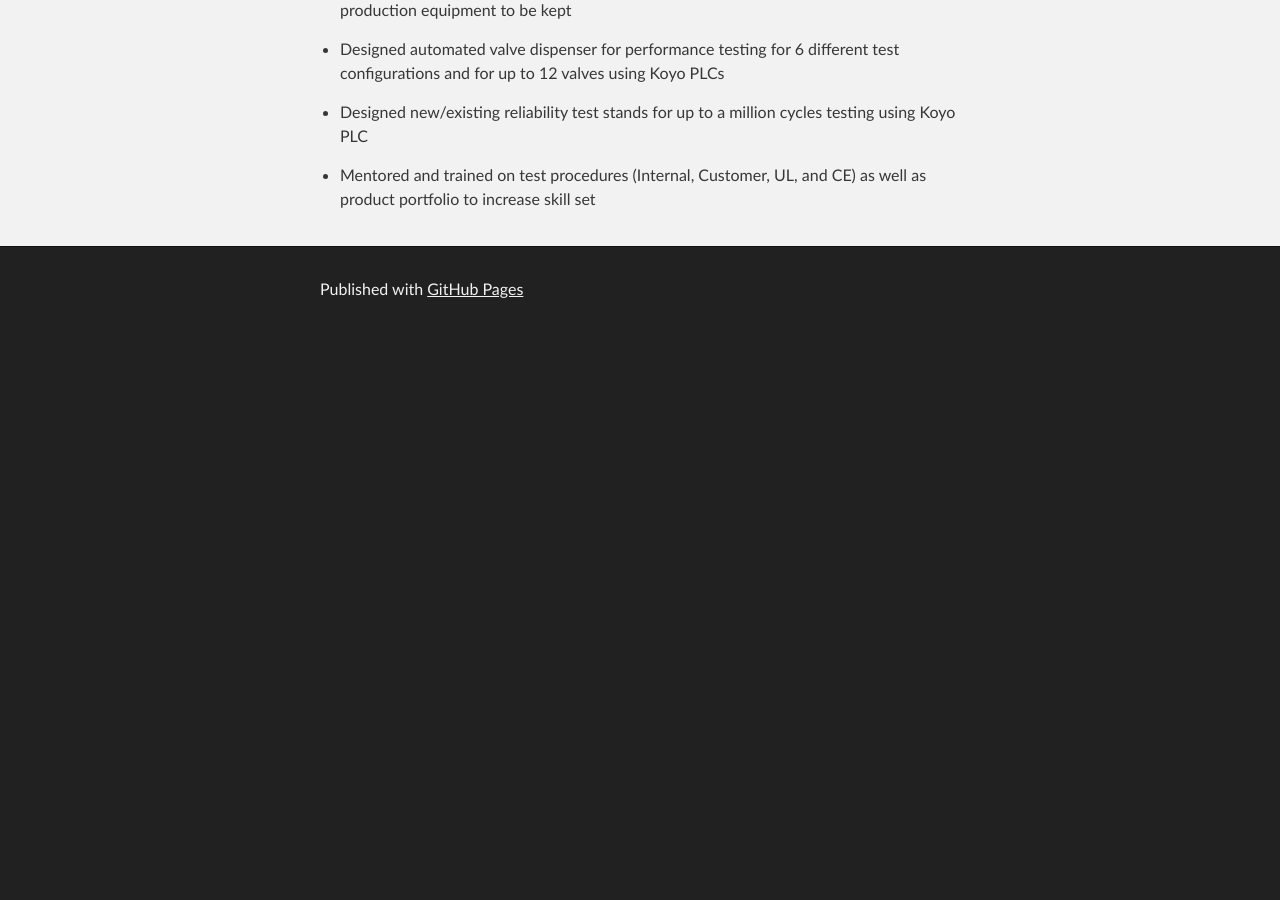
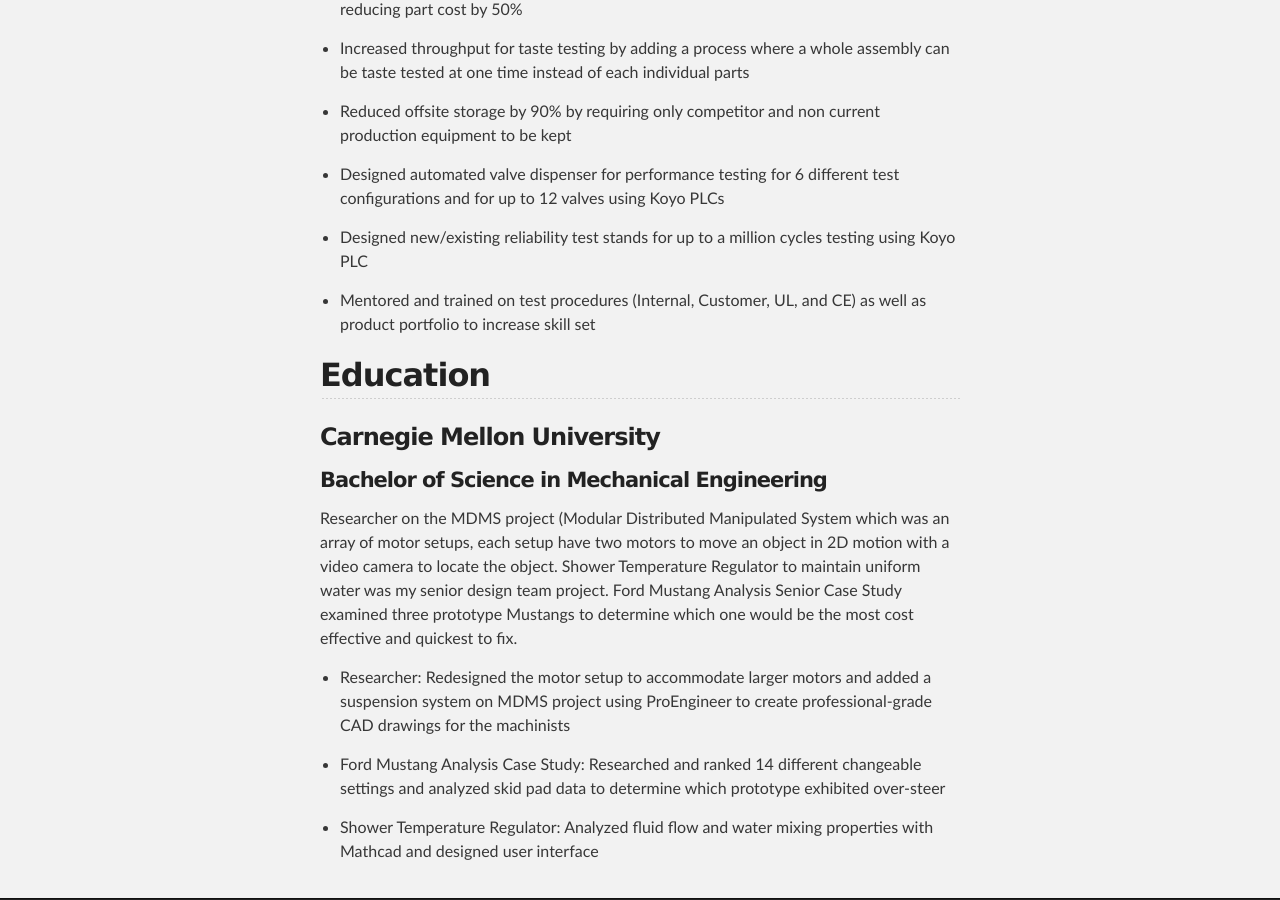
Before and after one commit to cetyler/cetyler.github.io, a Jekyll site: the page built from resume.md, in a window 1280 px wide and 900 px high, scrolled down 2365 px. Built offline with Jekyll 4.4.1, drawn with Linux system fonts in a browser that asks for light colours; before the commit the page ends 2701 px from its top, so only the background shows below that; some of the changed text lies outside the part shown.

Commit message:
- Add education section.

```diff
--- a/resume.md
+++ b/resume.md
@@ -35,12 +35,12 @@ ISO 9001:2001.
 
 ### R&D Test Engineer
 
-Dynamic Manufacturing
+#### Dynamic Manufacturing
 Nov 2018 - Present
 
 ### R&D Test Engineer
 
-Inventus Power
+#### Inventus Power
 Mar 2014 – Nov 2018
 Woodridge, IL
 
@@ -78,7 +78,7 @@ Internal auditor to ensure compliance to ISO 9001 and ISO 14001.
 
 ### R&D Test Engineer
 
-IMI Cornelius
+#### IMI Cornelius
 Apr 2006 – Sep 2013
 Glendale Heights, IL
 
@@ -121,3 +121,28 @@ results.
 
 - Mentored and trained on test procedures (Internal, Customer, UL, and CE) as
   well as product portfolio to increase skill set
+
+## Education
+
+### Carnegie Mellon University
+
+#### Bachelor of Science in Mechanical Engineering
+
+Researcher on the MDMS project (Modular Distributed Manipulated System which was
+an array of motor setups, each setup have two motors to move an object in 2D
+motion with a video camera to locate the object.
+Shower Temperature Regulator to maintain uniform water was my senior design
+team project.
+Ford Mustang Analysis Senior Case Study examined three prototype Mustangs to
+determine which one would be the most cost effective and quickest to fix.
+
+- Researcher: Redesigned the motor setup to accommodate larger motors and added
+  a suspension system on MDMS project using ProEngineer to create
+  professional-grade CAD drawings for the machinists
+
+- Ford Mustang Analysis Case Study: Researched and ranked 14 different
+  changeable settings and analyzed skid pad data to determine which prototype
+  exhibited over-steer
+
+- Shower Temperature Regulator: Analyzed fluid flow and water mixing properties
+  with Mathcad and designed user interface
```
